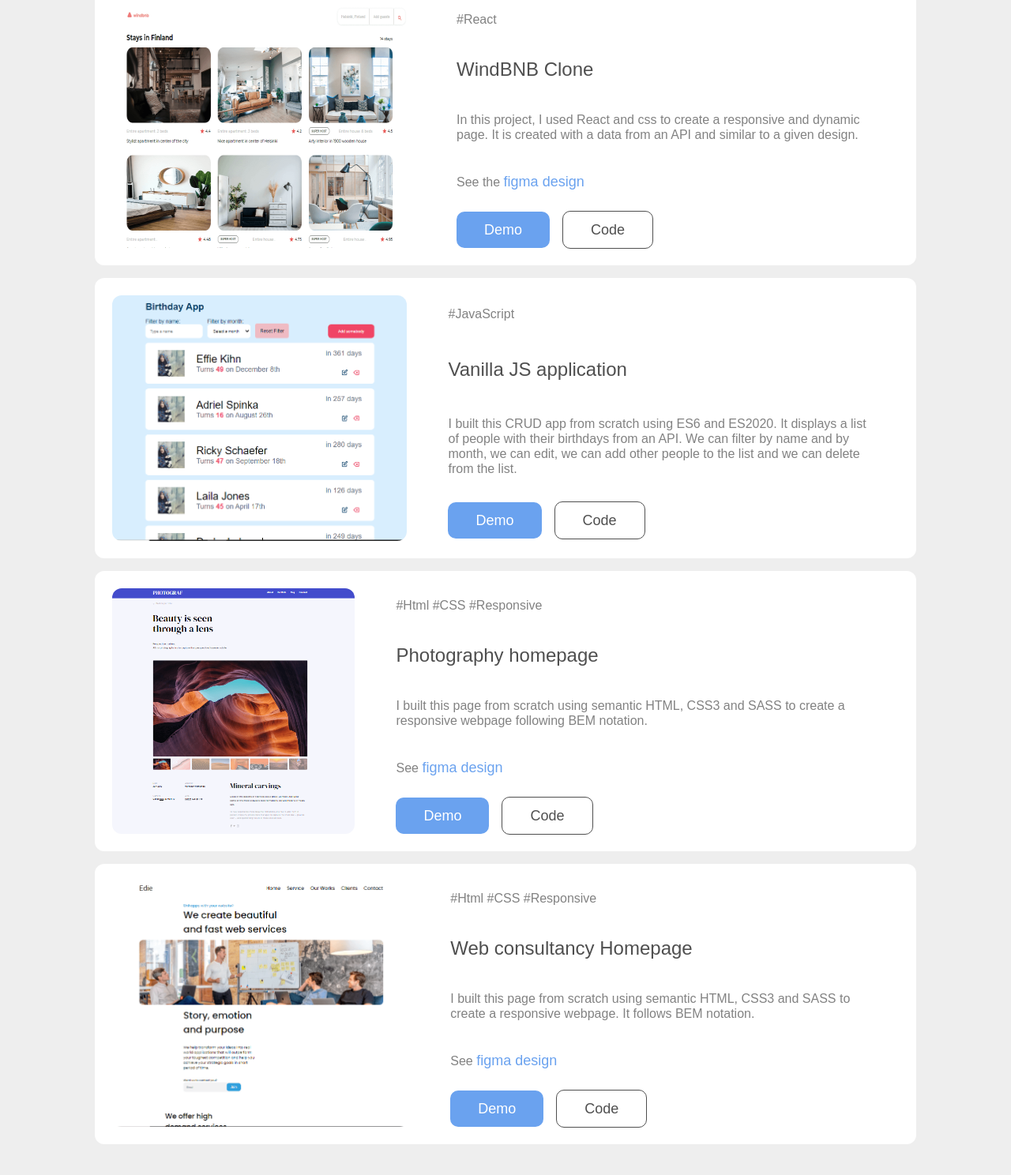
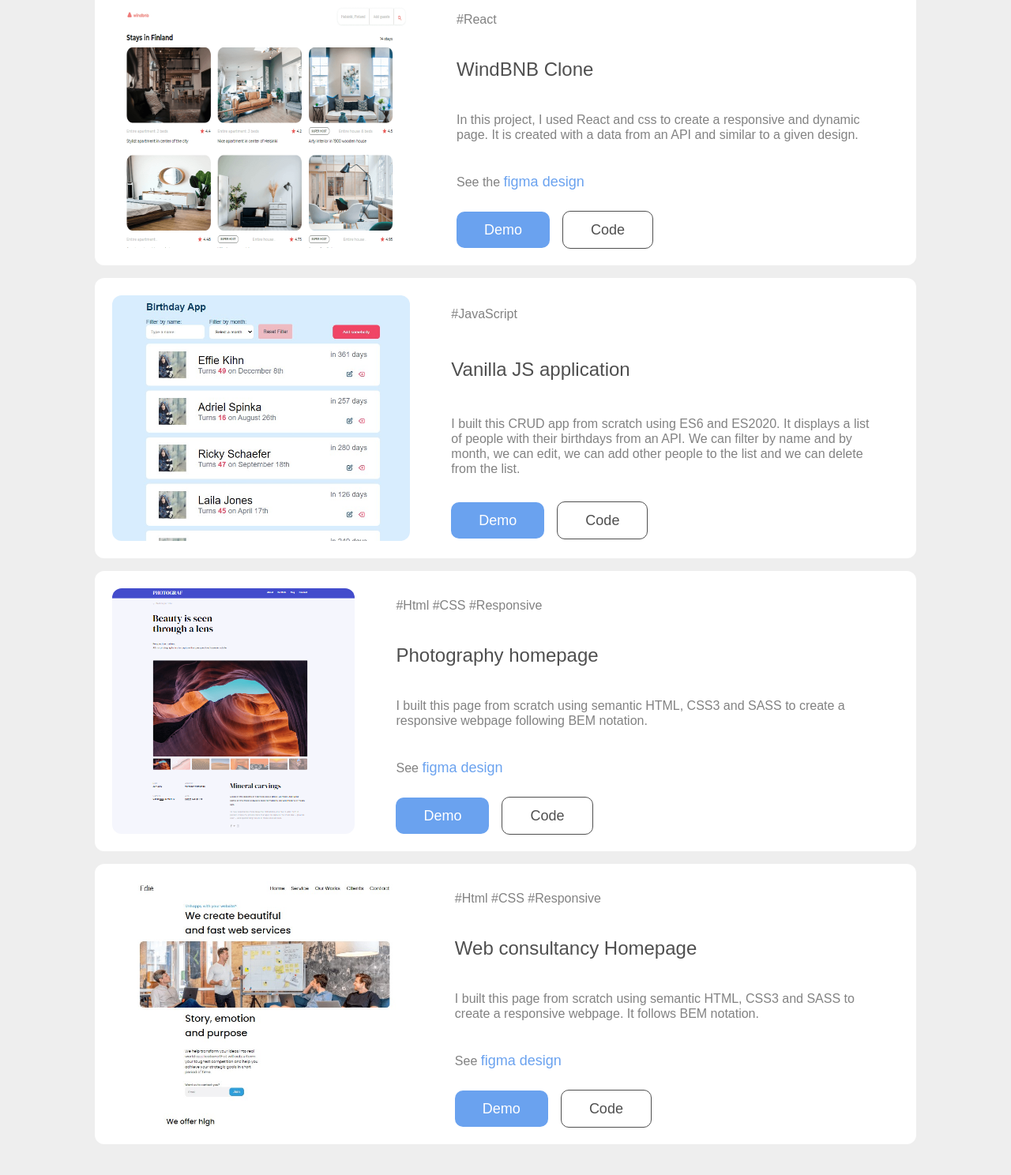
Before and after one commit to Tsikitsiky/portfolio2, a plain HTML site: page webroot/index.html in a window 1280 px wide. Shown: the part 973-2461 px from the top of the page at 79% size. Drawn offline with Linux system fonts and the light colour scheme; a web font is replaced by a local one.

Commit message:
change some images

```diff
--- a/webroot/index.html
+++ b/webroot/index.html
@@ -114,7 +114,7 @@
                     </li>
                     <li>
                         <div class="project">
-                            <img src="assets/birthday-app.png" alt="Birthday App screenshot" />
+                            <img src="assets/birthday-app-2.jpg" alt="Birthday App screenshot" />
                             <div class="projects-text__container">
                                 <p class="tag"> #JavaScript </p>
                                 <h4> Vanilla JS application</h4>
@@ -181,7 +181,7 @@
                     </li>
                     <li>
                         <div class="project">
-                            <img src="assets/edie-homepage.png" alt="Edie Homepage screenshot" />
+                            <img src="assets/edie-homepage-2.jpg" alt="Edie Homepage screenshot" />
                             <div class="projects-text__container">
                                 <p class="tag"> #Html #CSS #Responsive </p>
                                 <h4>  Web consultancy Homepage </h4>
```
Also changed, not shown: webroot/assets/SOC01518-2.jpg (deleted), webroot/assets/birthday-app-2.jpg (added), webroot/assets/birthday-app.png (deleted), webroot/assets/edie-homepage-2.jpg (added), webroot/assets/edie-homepage.png (deleted).
